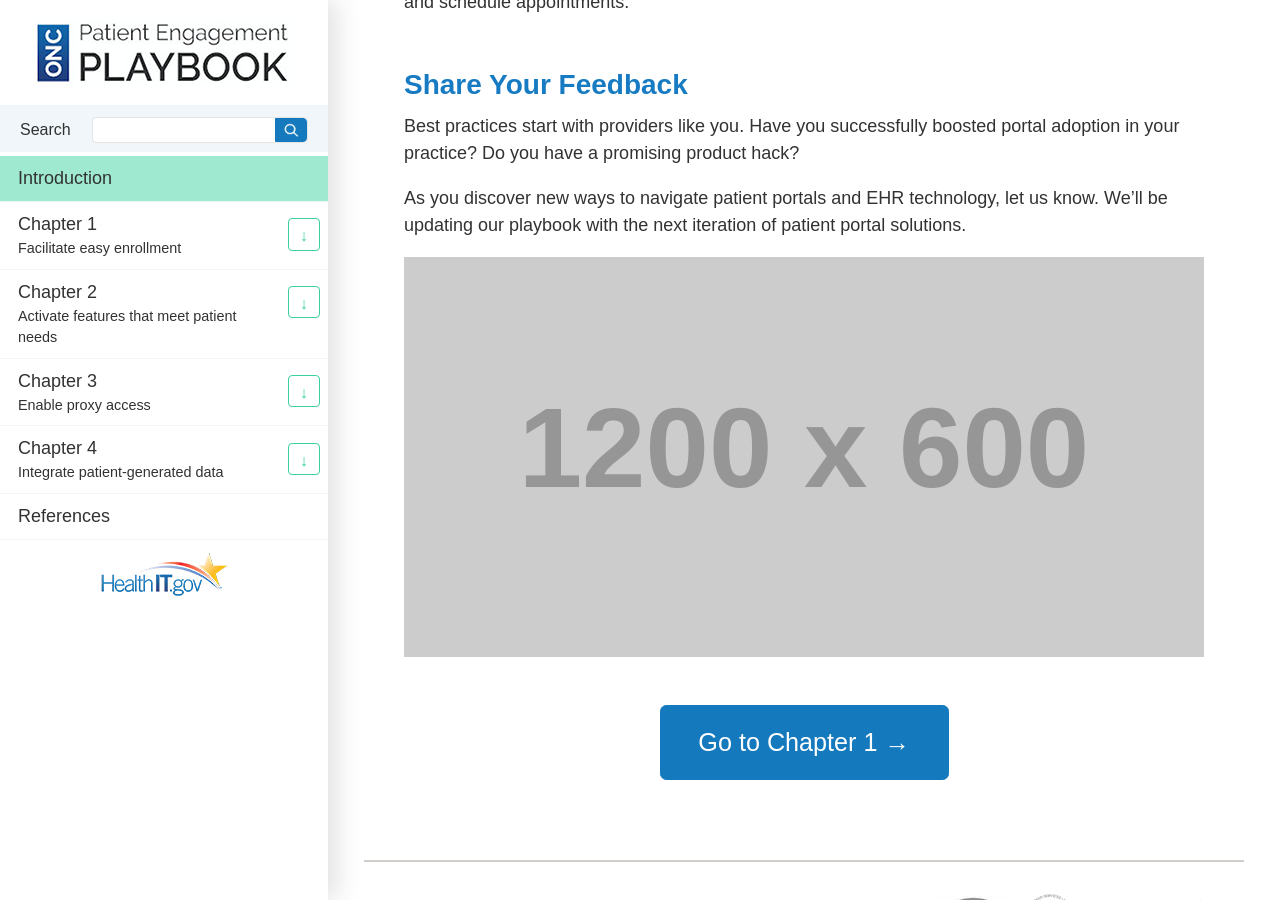
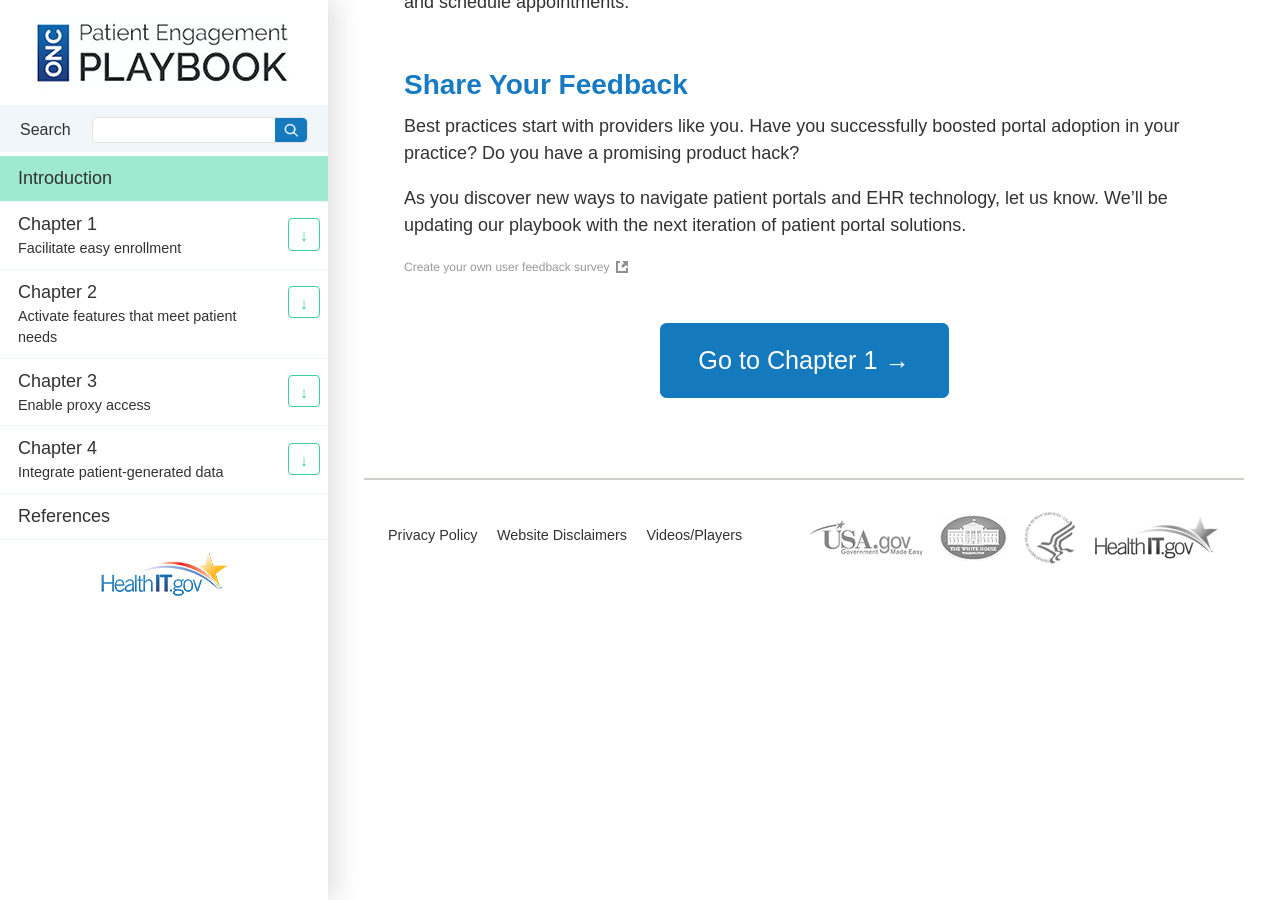
Before and after one commit to SriGovHealth/ONCHITPlaybook, a Jekyll site: the page built from _content/introduction.html, in a window 1280 px wide and 900 px high, scrolled down 2545 px. Built offline with Jekyll 4.4.1, drawn with Linux system fonts in a browser that asks for light colours; a script that is not in the unit is left out.

Commit message:
Embed SurveyMonky survey
Signed-off-by: Jocelyn Cozzo <jocelyn@communicatehealth.com>

```diff
--- a/_includes/block-comments.html
+++ b/_includes/block-comments.html
@@ -1,3 +1,3 @@
 <div class="comments">
-  <p><img src="https://dummyimage.com/1200x600/999999/ffffff&amp;text=comments" alt="Comment block placeholder"></p>
+  <script>(function(t,e,s,c){var n,o,i;t.SMCX=t.SMCX||[],e.getElementById(c)||(n=e.getElementsByTagName(s),o=n[n.length-1],i=e.createElement(s),i.type="text/javascript",i.async=!0,i.id=c,i.src=["https:"===location.protocol?"https://":"http://","widget.surveymonkey.com/collect/website/js/sIqeNdxFBjI_2BYveK_2Bk9swizDi2q7hcfsbr_2F0e_2FmHgs6ypfA40bztRZ9htWtzS4YC.js"].join(""),o.parentNode.insertBefore(i,o))})(window,document,"script","smcx-sdk");</script><a style="font: 12px Helvetica, sans-serif; color: #999; text-decoration: none;" href=https://www.surveymonkey.com/mp/customer-satisfaction-surveys/> Create your own user feedback survey </a>
 </div>
```
